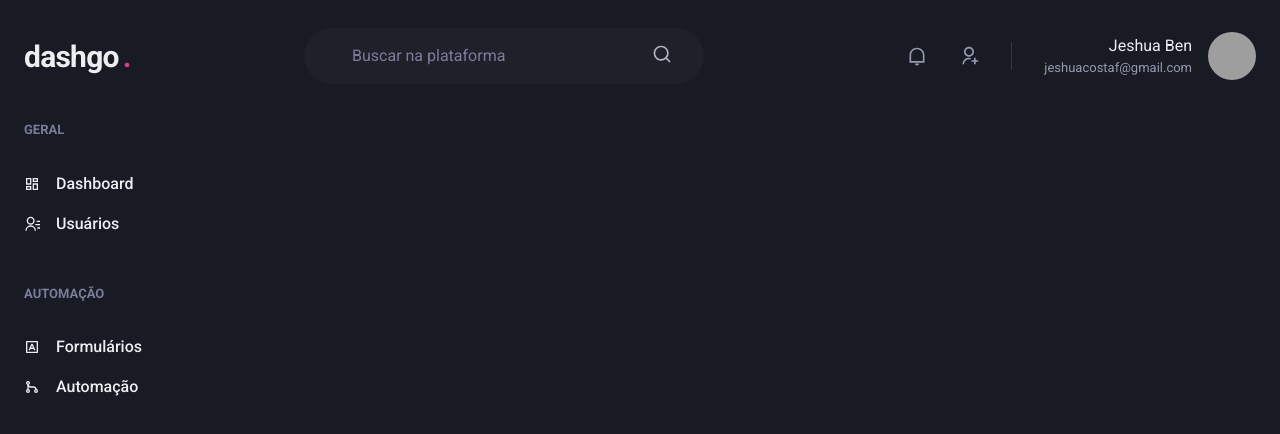
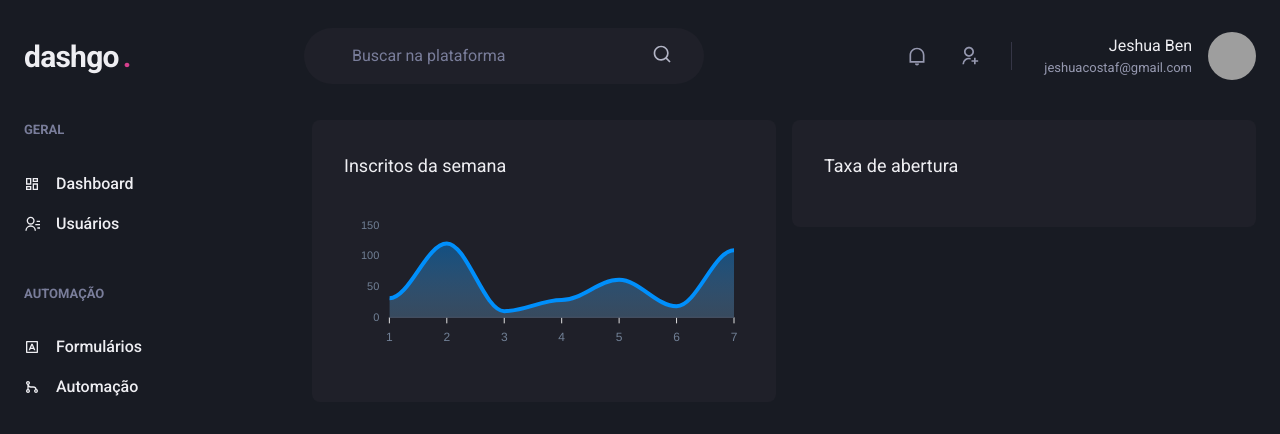
Before and after one commit to JeshuaBen/dashgo, a Next.js app: page /dashboard in a window 1280 px wide. Shown: the top 434 px of the page. Built offline with nearby package versions, Linux system fonts and the light colour scheme; grey boxes are pictures that could not be loaded.

Commit message:
feat: inserted the charts lib and made the first chart of the dashboard screen

```diff
--- a/package.json
+++ b/package.json
@@ -12,9 +12,11 @@
     "@chakra-ui/react": "^2.2.6",
     "@emotion/react": "^11.10.0",
     "@emotion/styled": "^11.10.0",
+    "apexcharts": "^3.35.5",
     "framer-motion": "^7.0.0",
     "next": "12.2.4",
     "react": "18.2.0",
+    "react-apexcharts": "^1.4.0",
     "react-dom": "18.2.0",
     "react-icons": "^4.4.0"
   },
--- a/src/components/Sidebar.tsx
+++ b/src/components/Sidebar.tsx
@@ -1,5 +1,5 @@
 import { Box, Icon, Link, Stack, Text } from "@chakra-ui/react"
-import { RiContactsLine, RiDashboard2Line, RiDashboardLine, RiGitMergeLine, RiInputMethodLine } from "react-icons/ri"
+import { RiContactsLine, RiDashboardLine, RiGitMergeLine, RiInputMethodLine } from "react-icons/ri"
 
 export const Sidebar = () => {
   return(
--- a/src/pages/dashboard.tsx
+++ b/src/pages/dashboard.tsx
@@ -1,7 +1,56 @@
-import { Flex } from '@chakra-ui/react';
 import React from 'react';
+import { Box, Flex, SimpleGrid, Text, theme } from '@chakra-ui/react';
+import dynamic from 'next/dynamic';
 import { Header } from '../components/Header';
 import { Sidebar } from '../components/Sidebar';
+
+const Chart = dynamic(() => import('react-apexcharts'), {
+  ssr: false
+});
+// Dynamic responsable for lazy loading. Just load the component when is wanted to;
+
+const options = {
+  chart: {
+    toolbar: {
+      show: false,
+    },
+    zoom: {
+      enabled: false,
+    },
+    foreColor: theme.colors.gray[500],
+  },
+  grid: {
+    show: false,
+  },
+  dataLabels: {
+    enabled: false,
+  },
+  tooltip: {
+    enabled: false,
+  },
+  xaxis: {
+    axisBorder: {
+      color: theme.colors.gray[600]
+    }
+  },
+  axisTicks: {
+    color: theme.colors.gray[600]
+  },
+  categories: [
+
+    new Date("2022-03-23T00:00:00.000Z").toLocaleString('pt-BR', { day: "2-digit", month: "short" }),
+    new Date("2022-03-24T00:00:00.000Z").toLocaleString('pt-BR', { day: "2-digit", month: "short" }),
+    new Date("2022-03-25T00:00:00.000Z").toLocaleString('pt-BR', { day: "2-digit", month: "short" }),
+    new Date("2022-03-26T00:00:00.000Z").toLocaleString('pt-BR', { day: "2-digit", month: "short" }),
+    new Date("2022-03-27T00:00:00.000Z").toLocaleString('pt-BR', { day: "2-digit", month: "short" }),
+    new Date("2022-03-28T00:00:00.000Z").toLocaleString('pt-BR', { day: "2-digit", month: "short" }),
+    new Date("2022-03-29T00:00:00.000Z").toLocaleString('pt-BR', { day: "2-digit", month: "short" })
+  ]
+};
+
+const series = [
+  {name: 'series1', data: [31, 120, 10, 28, 61, 18, 109]}
+];
 
 export default function DashBoard () {
   return (
@@ -13,6 +62,24 @@
 
       <Flex w="100%" my="6" maxWidth={1480}  mx="auto" px="6">
         <Sidebar/>
+
+        <SimpleGrid flex="1" gap="4"minChildWidth="320px" alignItems="flex-start">
+          <Box
+            p="8"
+            bg="gray.800"
+            borderRadius={8}
+          >
+            <Text fontSize="large" mb="4">Inscritos da semana</Text>
+            <Chart options={options} series={series} type="area" height={160}/>
+          </Box>
+          <Box
+            p="8"
+            bg="gray.800"
+            borderRadius={8}
+          >
+            <Text fontSize="large" mb="4">Taxa de abertura</Text>
+          </Box>
+        </SimpleGrid>
       </Flex>
     </Flex>
   )
```
Also changed, not shown: 1 other file (tests, documents, lock files or other folders).
